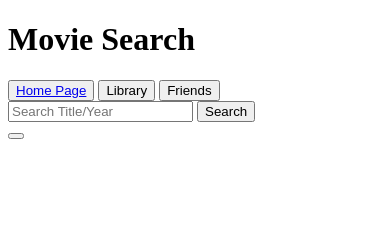
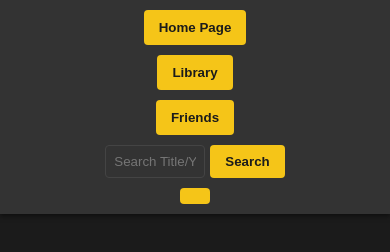
Before and after one commit to Tsamis-Konstantinos/Movies_page_project, a website: page pages/main_page/index.html in a window 390 px wide. Drawn offline with nearby package versions, Linux system fonts and the light colour scheme; no server answers.

Commit message:
added styles, incomplete. Missing: minor changes at login page, library inconsistent with main page, friends & common untouched

```diff
--- /dev/null
+++ b/pages/library/app.css
@@ -0,0 +1,248 @@
+/* Basic reset */
+* {
+    margin: 0;
+    padding: 0;
+    box-sizing: border-box;
+}
+
+/* Body styling */
+body {
+    font-family: Arial, sans-serif;
+    background-color: #1b1b1b;
+    color: #f5f5f5;
+    display: flex;
+    flex-direction: column;
+    align-items: center;
+    padding-top: 60px; /* Account for fixed navbar height */
+    overflow-x: hidden; /* Prevent horizontal scroll */
+}
+
+/* Navbar styling */
+.navbar {
+    width: 100%;
+    background-color: #333;
+    padding: 10px;
+    display: flex;
+    justify-content: center;
+    align-items: center;
+    gap: 15px;
+    position: fixed; /* Fixed at the top */
+    top: 0;
+    left: 0;
+    z-index: 1000;
+    box-shadow: 0 2px 5px rgba(0, 0, 0, 0.5);
+}
+
+.navbar button, .navbar a, #userButton {
+    background: #f5c518;
+    color: #1b1b1b;
+    padding: 10px 15px;
+    font-weight: bold;
+    border: none;
+    border-radius: 4px;
+    cursor: pointer;
+    text-decoration: none;
+}
+
+.navbar button:hover, #userButton:hover {
+    background: #e5b417;
+}
+
+/* Page title styling */
+h1 {
+    color: #f5c518;
+    margin: 20px 0;
+    font-size: 2rem;
+    text-align: center;
+}
+
+/* Movie container styling */
+.movie-container {
+    background-color: #222;
+    border: 1px solid #444;
+    border-radius: 8px;
+    overflow: hidden;
+    width: 90%; /* Responsive width */
+    max-width: 400px;
+    margin: 15px;
+    padding: 10px;
+    color: #f5f5f5;
+    display: flex;
+    flex-direction: column;
+    align-items: center;
+    transition: width 0.3s ease;
+}
+
+/* Movie poster styling */
+.movie-container img {
+    width: 100%;
+    height: auto;
+    border-radius: 5px;
+}
+
+/* Title text */
+.movie-container p {
+    font-size: 16px;
+    margin-top: 10px;
+    font-weight: bold;
+}
+
+/* Button styling for each movie */
+.movie-container button {
+    background: #f5c518;
+    color: #1b1b1b;
+    padding: 5px 10px;
+    font-weight: bold;
+    border: none;
+    border-radius: 4px;
+    cursor: pointer;
+    margin-top: 10px;
+}
+
+.movie-container button:hover {
+    background: #e5b417;
+}
+
+/* Plot styling */
+.plot {
+    background-color: #333;
+    color: #f5f5f5;
+    padding: 10px;
+    font-size: 14px;
+    border-radius: 4px;
+    width: 100%;
+    opacity: 0;
+    max-height: 0;
+    overflow: hidden;
+    transition: max-height 0.5s ease, opacity 0.5s ease, padding 0.5s ease;
+    position: relative;
+    top: 10px;
+    text-align: left;
+}
+
+/* Show plot on hover */
+.movie-container:hover .plot {
+    opacity: 1;
+    max-height: 150px;
+    padding: 10px;
+}
+
+/* Center movie grid */
+body > div.movie-container, #movieContainer {
+    display: flex;
+    flex-wrap: wrap;
+    justify-content: center;
+    gap: 20px;
+    margin-top: 20px;
+}
+
+/* Search bar styling */
+#searchForm {
+    display: flex;
+    gap: 5px;
+}
+
+#searchForm input[type="text"] {
+    padding: 8px;
+    border: 1px solid #444;
+    border-radius: 4px;
+    background-color: #333;
+    color: #f5f5f5;
+    width: 150px;
+}
+
+#searchForm button {
+    background-color: #f5c518;
+    border: none;
+    padding: 8px 15px;
+    color: #1b1b1b;
+    font-weight: bold;
+    border-radius: 4px;
+    cursor: pointer;
+}
+
+#searchForm button:hover {
+    background-color: #e5b417;
+}
+
+/* Responsive Adjustments */
+@media (max-width: 600px) {
+    .navbar {
+        flex-direction: column;
+        gap: 10px;
+    }
+
+    #searchForm input[type="text"] {
+        width: 100px;
+    }
+
+    .movie-container {
+        max-width: 90%;
+        margin: 10px;
+    }
+
+    h1 {
+        font-size: 1.5rem;
+    }
+}
+
+.button-link {
+    background: #f5c518;
+    color: #1b1b1b;
+    padding: 10px 15px;
+    font-weight: bold;
+    border: none;
+    border-radius: 4px;
+    text-decoration: none;
+    display: inline-block;
+    cursor: pointer;
+}
+
+.button-link:hover {
+    background: #e5b417;
+}
+
+/* Movie container styling */
+.movie-container {
+    background-color: #222222; /* Changed to #222222 */
+    border: 1px solid #444;
+    border-radius: 8px;
+    overflow: hidden;
+    width: 90%; /* Responsive width */
+    max-width: 400px;
+    margin: 15px;
+    padding: 10px;
+    color: #f5f5f5;
+    display: flex;
+    flex-direction: column;
+    align-items: center;
+    transition: width 0.3s ease;
+}
+
+/* Plot styling */
+.movie-plot {
+    background-color: #333333; /* Changed to #333333 */
+    color: #f5f5f5;
+    padding: 10px;
+    font-size: 14px;
+    border-radius: 4px;
+    width: 100%;
+    opacity: 0;
+    max-height: 0;
+    overflow: hidden;
+    transition: max-height 0.5s ease, opacity 0.5s ease, padding 0.5s ease;
+    position: relative;
+    top: 10px;
+    text-align: left;
+}
+
+/* Show plot on hover */
+.movie-container:hover .movie-plot {
+    opacity: 1;
+    max-height: 150px;
+    padding: 10px;
+}
+
+#userButton {
+    margin-top: 10px;
+}
--- /dev/null
+++ b/pages/main_page/app.css
@@ -0,0 +1,210 @@
+/* Basic reset */
+* {
+    margin: 0;
+    padding: 0;
+    box-sizing: border-box;
+}
+
+/* Body styling */
+body {
+    font-family: Arial, sans-serif;
+    background-color: #1b1b1b;
+    color: #f5f5f5;
+    display: flex;
+    flex-direction: column;
+    align-items: center;
+    padding-top: 60px; /* Account for fixed navbar height */
+    overflow-x: hidden; /* Prevent horizontal scroll */
+}
+
+/* Navbar styling */
+.navbar {
+    width: 100%;
+    background-color: #333;
+    padding: 10px;
+    display: flex;
+    justify-content: center;
+    align-items: center;
+    gap: 15px;
+    position: fixed; /* Fixed at the top */
+    top: 0;
+    left: 0;
+    z-index: 1000;
+    box-shadow: 0 2px 5px rgba(0, 0, 0, 0.5);
+}
+
+.navbar button {
+    background: #f5c518;
+    border: none;
+    padding: 10px 15px;
+    cursor: pointer;
+    font-weight: bold;
+    color: #1b1b1b;
+    border-radius: 4px;
+}
+
+.navbar button:hover {
+    background: #e5b417;
+}
+
+.navbar a {
+    color: #1b1b1b;
+    text-decoration: none;
+}
+
+/* Responsive Navbar */
+@media (max-width: 600px) {
+    .navbar {
+        flex-direction: column;
+        gap: 10px;
+    }
+}
+
+/* Search bar styling */
+#searchForm {
+    display: flex;
+    gap: 5px;
+}
+
+#searchForm input[type="text"] {
+    padding: 8px;
+    border: 1px solid #444;
+    border-radius: 4px;
+    background-color: #333;
+    color: #f5f5f5;
+    width: 150px; /* Adjust width for smaller screens */
+}
+
+#searchForm button {
+    background-color: #f5c518;
+    border: none;
+    padding: 8px 15px;
+    color: #1b1b1b;
+    cursor: pointer;
+    font-weight: bold;
+    border-radius: 4px;
+}
+
+#searchForm button:hover {
+    background-color: #e5b417;
+}
+
+/* Movie container styling */
+.movie-container {
+    background-color: #222;
+    border: 1px solid #444;
+    border-radius: 8px;
+    overflow: hidden;
+    width: 90%; /* Responsive width */
+    max-width: 400px;
+    margin: 15px;
+    padding: 10px;
+    color: #f5f5f5;
+    display: flex;
+    flex-direction: column;
+    align-items: center;
+    position: relative;
+    transition: width 0.3s ease;
+}
+
+/* Movie poster styling */
+.movie-container img {
+    width: 100%;
+    height: auto;
+    border-radius: 5px;
+}
+
+/* Title text */
+.movie-container p {
+    font-size: 16px;
+    margin-top: 10px;
+    font-weight: bold;
+}
+
+/* Button styling for each movie */
+.movie-container button {
+    background: #f5c518;
+    border: none;
+    color: #1b1b1b;
+    padding: 5px 10px;
+    font-weight: bold;
+    border-radius: 4px;
+    margin-top: 10px;
+    cursor: pointer;
+}
+
+.movie-container button:hover {
+    background: #e5b417;
+}
+
+/* Plot styling */
+.plot {
+    background-color: #333;
+    color: #f5f5f5;
+    padding: 10px;
+    font-size: 14px;
+    border-radius: 4px;
+    width: 100%;
+    opacity: 0;
+    max-height: 0;
+    overflow: hidden;
+    transition: max-height 0.5s ease, opacity 0.5s ease, padding 0.5s ease;
+    position: relative;
+    top: 10px;
+    text-align: left;
+}
+
+/* Show plot on hover */
+.movie-container:hover .plot {
+    opacity: 1;
+    max-height: 150px;
+    padding: 10px;
+}
+
+/* User button */
+#userButton {
+    background: #f5c518;
+    border: none;
+    padding: 8px 15px;
+    font-weight: bold;
+    color: #1b1b1b;
+    border-radius: 4px;
+    cursor: pointer;
+}
+
+#userButton:hover {
+    background: #e5b417;
+}
+
+/* Page title styling */
+h1 {
+    color: #f5c518;
+    margin: 20px 0;
+    font-size: 2rem;
+    text-align: center;
+}
+
+/* Center movie grid */
+body > div.movie-container {
+    display: flex;
+    flex-wrap: wrap;
+    justify-content: center;
+    gap: 20px;
+    margin-top: 20px;
+}
+
+/* Responsive Adjustments */
+@media (max-width: 600px) {
+    #searchForm input[type="text"] {
+        width: 100px; /* Narrower search input */
+    }
+
+    .movie-container {
+        max-width: 90%; /* Adjust for smaller screens */
+        margin: 10px;
+    }
+
+    h1 {
+        font-size: 1.5rem;
+    }
+}
--- a/pages/main_page/index.html
+++ b/pages/main_page/index.html
@@ -5,9 +5,10 @@
     <meta name="viewport" content="width=device-width, initial-scale=1.0">
     <title>Movie Search</title>
     <script src="https://cdn.jsdelivr.net/npm/axios/dist/axios.min.js"></script>
+    <link rel="stylesheet" href="app.css">
 </head>
 <body>
-    <h1>Movie Search</h1>
+    <h1>Are these the movies you are looking for?</h1>
     <div class="navbar">
         <button><a href="/main_page">Home Page</a></button>
         <button id="libraryButton">Library</button>
```
Also changed, not shown: pages/library/index.html (+2 -1 lines), pages/login/app.css (added, +104 -0 lines), pages/login/index.html (+1 -0 lines), pages/sign_up/app.css (added, +105 -0 lines), pages/sign_up/index.html (+1 -0 lines).
